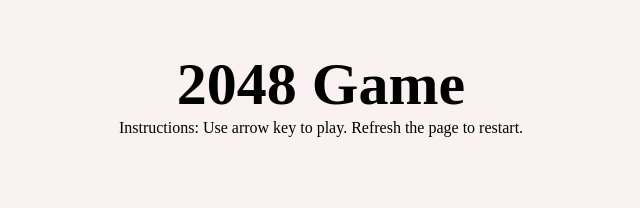
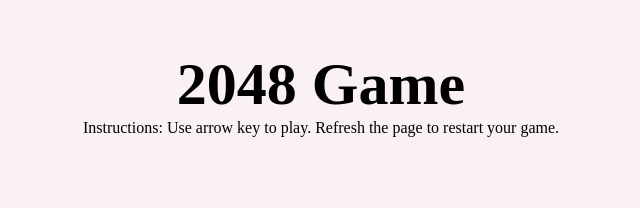
Before and after one commit to neonite2217/Web_DL_Projects, a plain HTML site: page 2048 Game/index.html in a window 1280 px wide. Shown: the top 208 px of the page, without its empty margins (319-959 px from the left). Drawn offline with Linux system fonts and the light colour scheme.

Commit message:
Update index.html

```diff
--- a/2048 Game/index.html
+++ b/2048 Game/index.html
@@ -7,7 +7,7 @@
     <body>
         <div class = "header">2048 Game</div>
 
-        <div class = "instructions">Instructions: Use arrow key to play. Refresh the page to restart.</div>
+        <div class = "instructions">Instructions: Use arrow key to play. Refresh the page to restart your game.</div>
 
         <div class = "scoreContainer">
             <div class="scoreTitle">score</div>
```
